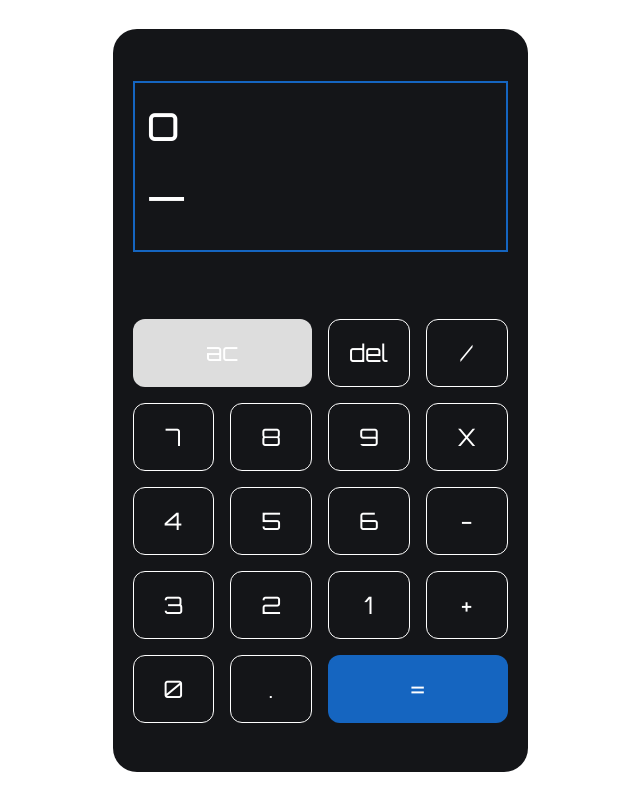
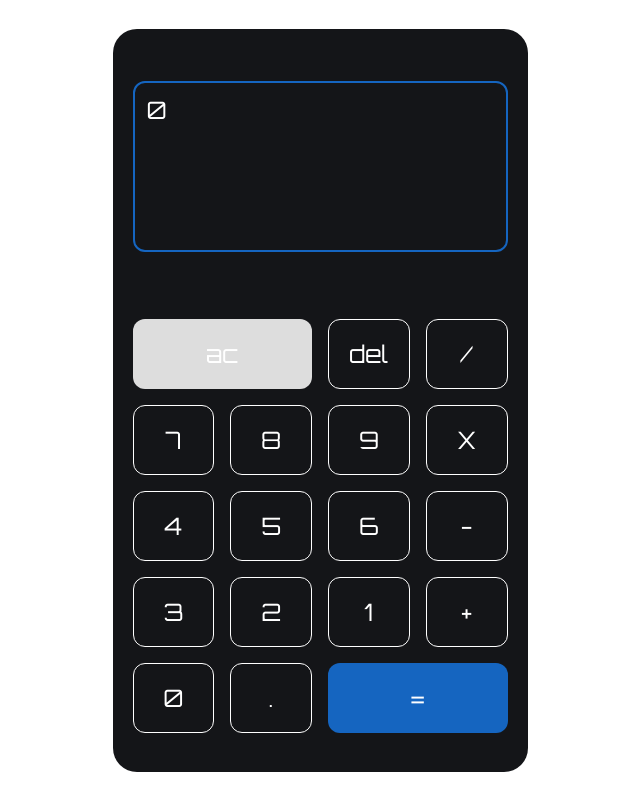
Before and after one commit to IGNORAMUS1/CalculatorApp, a plain HTML site: page index.html in a window 1280 px wide. Shown: the whole page, without its empty margins (320-960 px from the left). Drawn offline with Linux system fonts and the light colour scheme.

Commit message:
a simple functional calculator

```diff
--- a/index.html
+++ b/index.html
@@ -13,31 +13,31 @@
 
     <div class="calculator">
         <div class="calculator-display">
-            <p id="input-screen">o</p>
-            <p id="result">_</p>
+            <p id="input-screen">0</p>
+            <p id="result" style="float: right;"></p>
         </div>
         <div class="calculator-keys">
-            <div class="input-key clear">ac</div>
-            <div class="input-key">del</div>
-            <div class="input-key operator">/</div>
-            <div class="input-key">7</div>
-            <div class="input-key">8</div>
-            <div class="input-key">9</div>
-            <div class="input-key operator">X</div>
-            <div class="input-key">4</div>
-            <div class="input-key">5</div>
-            <div class="input-key">6</div>
-            <div class="input-key operator">-</div>
-            <div class="input-key">3</div>
-            <div class="input-key">2</div>
-            <div class="input-key">1</div>
-            <div class="input-key operator">+</div>
-            <div class="input-key zero">0</div>
-            <div class="input-key">.</div>
-            <div class="input-key equal">=</div>
+            <button class="input-key clear" onclick="deleteAndClear('clear')">ac</button>
+            <button class="input-key" onclick="deleteAndClear('delete')">del</button>
+            <button class="input-key operator" onclick="inputOperator('/')">/</button>
+            <button class="input-key" onclick="inputKey('7')">7</button>
+            <button class="input-key" onclick="inputKey('8')">8</button>
+            <button class="input-key" onclick="inputKey('9')">9</button>
+            <button class="input-key operator" onclick="inputOperator('*')">X</button>
+            <button class="input-key" onclick="inputKey('4')">4</button>
+            <button class="input-key" onclick="inputKey('5')">5</button>
+            <button class="input-key" onclick="inputKey('6')">6</button>
+            <button class="input-key operator" onclick="inputOperator('-')">-</button>
+            <button class="input-key" onclick="inputKey('3')">3</button>
+            <button class="input-key" onclick="inputKey('2')">2</button>
+            <button class="input-key" onclick="inputKey('1')">1</button>
+            <button class="input-key operator" onclick="inputOperator('+')">+</button>
+            <button class="input-key zero" onclick="inputKey('0')">0</button>
+            <button class="input-key" onclick="inputKey('.')">.</button>
+            <button class="input-key equal" onclick="equalTo()">=</button>
         </div>
     </div>
 
-    <script href="index.js"></script>
+    <script src="index.js"></script>
 </body>
 </html>
--- a/index.js
+++ b/index.js
@@ -0,0 +1,56 @@
+let inputScreen = "0";
+let result = 0;
+
+let inputScreenDisplay = document.getElementById('input-screen');
+let displayResult = document.getElementById('result');
+
+function inputKey(x) {
+    if ( inputScreen == "0" || result != 0) {
+        inputScreen = x
+        result = 0;
+        inputScreenDisplay.innerHTML = inputScreen;
+        displayResult.innerHTML = "";
+    } else {
+        inputScreen += x
+        inputScreenDisplay.innerHTML = inputScreen;;
+    }
+}
+
+function inputOperator(x) {
+    if (inputScreen == "0" & (x == "+" || x == "-")) {
+        inputScreen = x;
+        inputScreenDisplay.innerHTML = inputScreen;
+    } else if (result != 0) {
+        inputScreen = result.toString() + x;
+        inputScreenDisplay.innerHTML = inputScreen;
+        result = 0;
+        displayResult.innerHTML = "";
+    } else {
+        inputScreen += x;
+        inputScreenDisplay.innerHTML = inputScreen;
+    }
+}
+
+function deleteAndClear(x) {
+    if (x == "delete" & inputScreen.length == 1 & inputScreen != "0") {
+        inputScreen = "0";
+        inputScreenDisplay.innerHTML = inputScreen;
+    } else if (x == "delete" & inputScreen.length != 1  & result == 0) {
+        inputScreen = inputScreen.slice(0, -1);
+        inputScreenDisplay.innerHTML = inputScreen;
+    } else if ((x == "delete" & result != 0 & inputScreen != "0") || x == "clear") {
+        inputScreen = "0";
+        result = 0;
+        displayResult.innerHTML = "";
+        inputScreenDisplay.innerHTML = inputScreen;
+    }
+}
+
+function equalTo() {
+    if (inputScreen == "0") {
+        inputScreenDisplay.innerHTML = inputScreen;
+    } else {
+        result = eval(inputScreen);
+        displayResult.innerHTML = result;
+    }
+}
--- a/style.css
+++ b/style.css
@@ -26,12 +26,12 @@ body {
     display: block;
     border: 2px solid #1565C0;
     height: 143px;
-    line-height: 56px;
     padding: 12px;
+    border-radius: 12px;
 }
 
 .calculator-display p {
-    font-size: 48px;
+    font-size: 24px;
 }
 
 .calculator-keys {
@@ -47,6 +47,8 @@ body {
     line-height: 66px;
     border: 1px solid #fff;
     border-radius: 12px;
+    background-color: #141518;
+    color: #fff;
 }
 
 .input-key.operator {
@@ -65,6 +67,7 @@ body {
     background-color: #1565C0;
     grid-column: 3 / span 2;
     border: none;
+
 }
 
 .input-key:hover {
```
